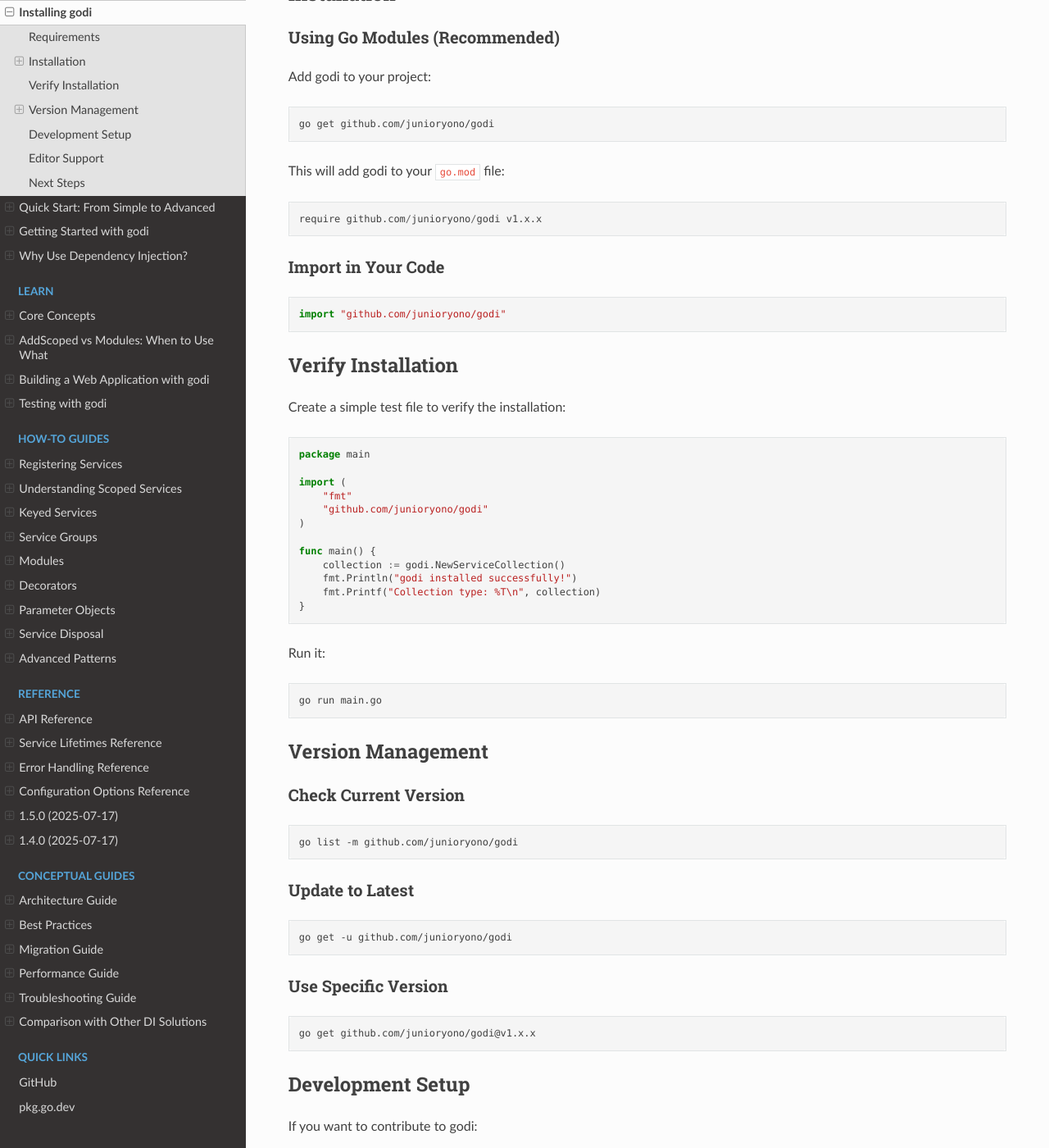
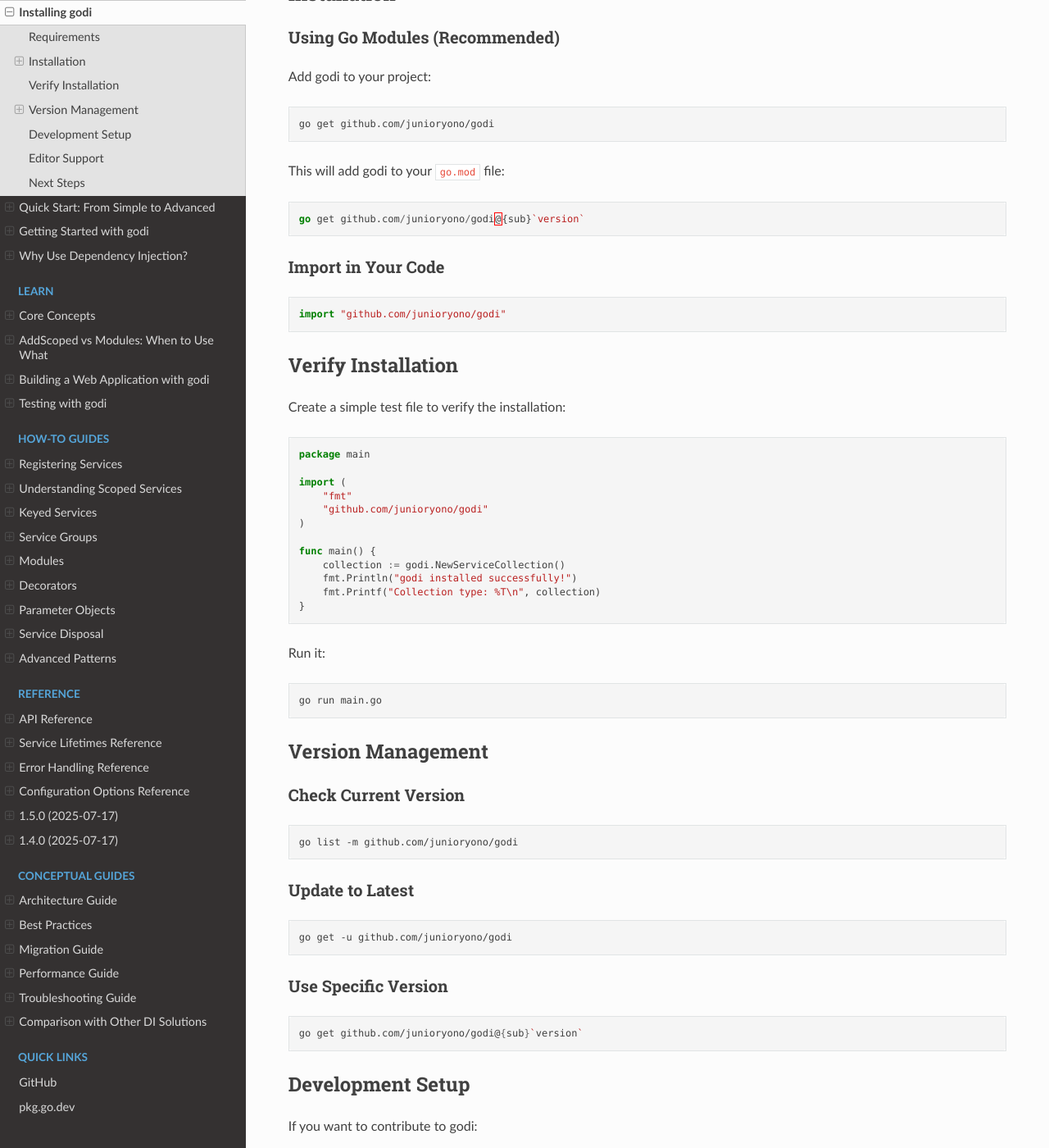
Before and after one commit to junioryono/godi, a Sphinx documentation site: the page built from docs/overview/install.md, in a window 1280 px wide and 1400 px high, scrolled down 407 px. Shown: the whole window at 82% size. Built offline with Sphinx 7.4.7 and the Read the Docs theme 3.1.0, drawn with Linux system fonts in a browser that asks for light colours.

Commit message:
fix: update installation instructions to use version placeholders

````diff
--- a/docs/overview/install.md
+++ b/docs/overview/install.md
@@ -20,7 +20,7 @@ go get github.com/junioryono/godi
 This will add godi to your `go.mod` file:
 
 ```go
-require github.com/junioryono/godi v1.x.x
+go get github.com/junioryono/godi@{sub}`version`
 ```
 
 ### Import in Your Code
@@ -71,7 +71,7 @@ go get -u github.com/junioryono/godi
 ### Use Specific Version
 
 ```bash
-go get github.com/junioryono/godi@v1.x.x
+go get github.com/junioryono/godi@{sub}`version`
 ```
 
 ## Development Setup
````
